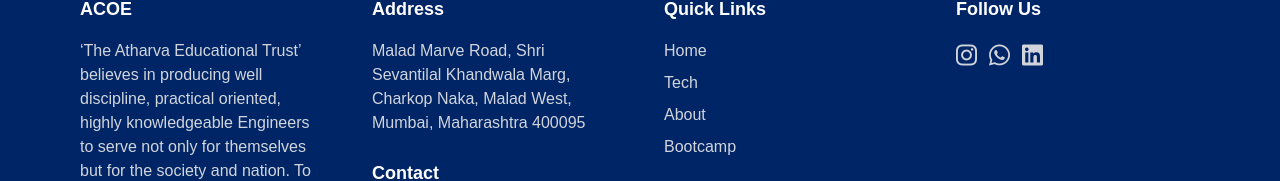
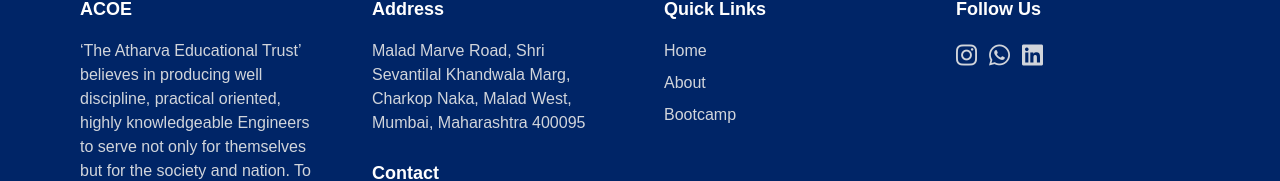
Before and after one commit to vaibhavraut07/csi, a React (Create React App) app: page /bootcamp/aiml in a window 1280 px wide. Shown: the part 2401-2582 px from the top of the page. Built offline with nearby package versions, Linux system fonts and the light colour scheme; the HTML template or start-up script is replaced by a standard one.

Commit message:
Refactor Footer component to update About link href

```diff
--- a/src/components/Footer.jsx
+++ b/src/components/Footer.jsx
@@ -23,8 +23,7 @@ const footerData = {
     heading: "Quick Links",
     items: [
       { name: "Home", href: "/" },
-      { name: "Tech", href: "/tech" },
-      { name: "About", href: "/about" },
+      { name: "About", href: "#about" },
       { name: "Bootcamp", href: "/bootcamp" },
     ],
   },
```
